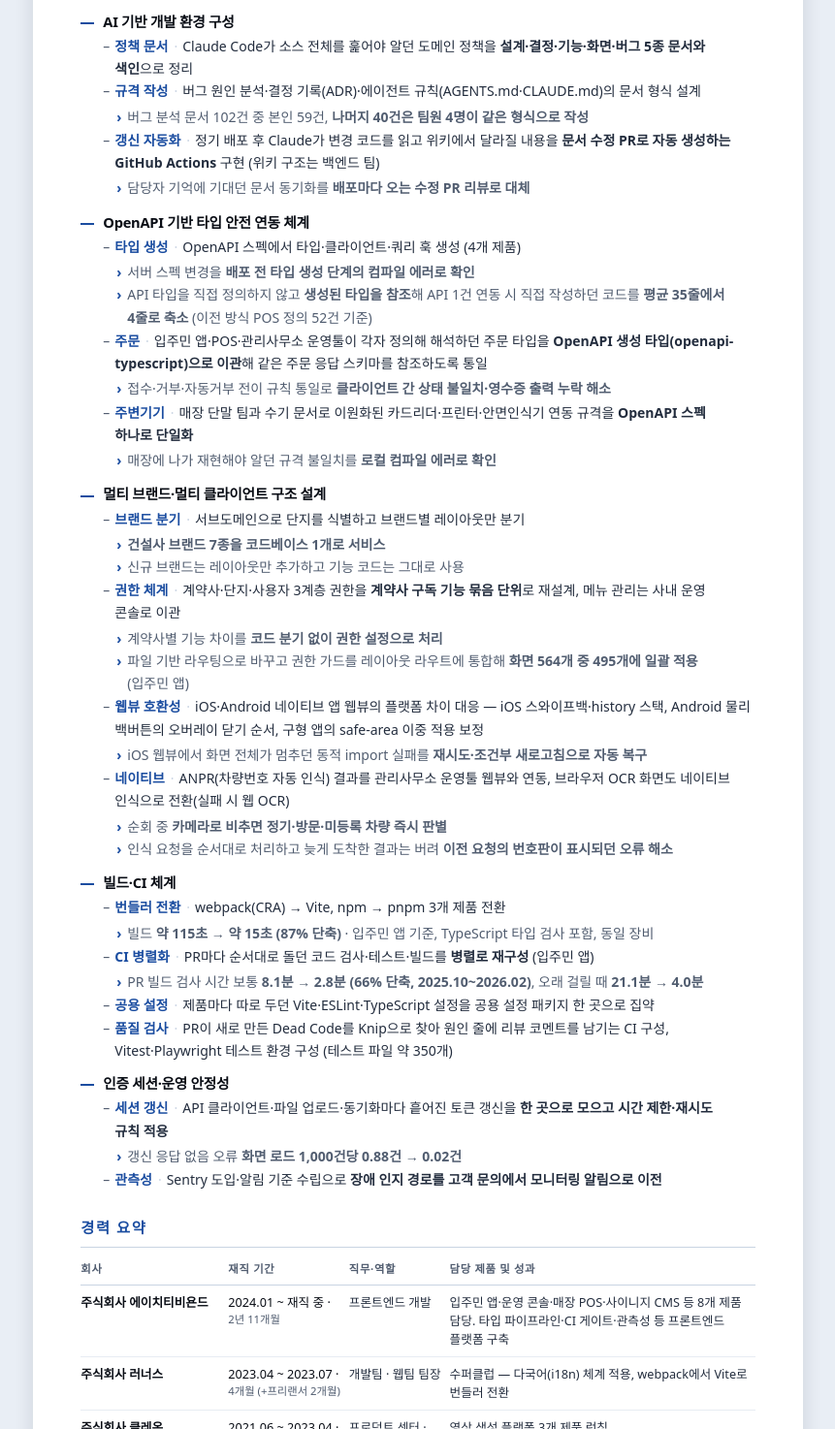
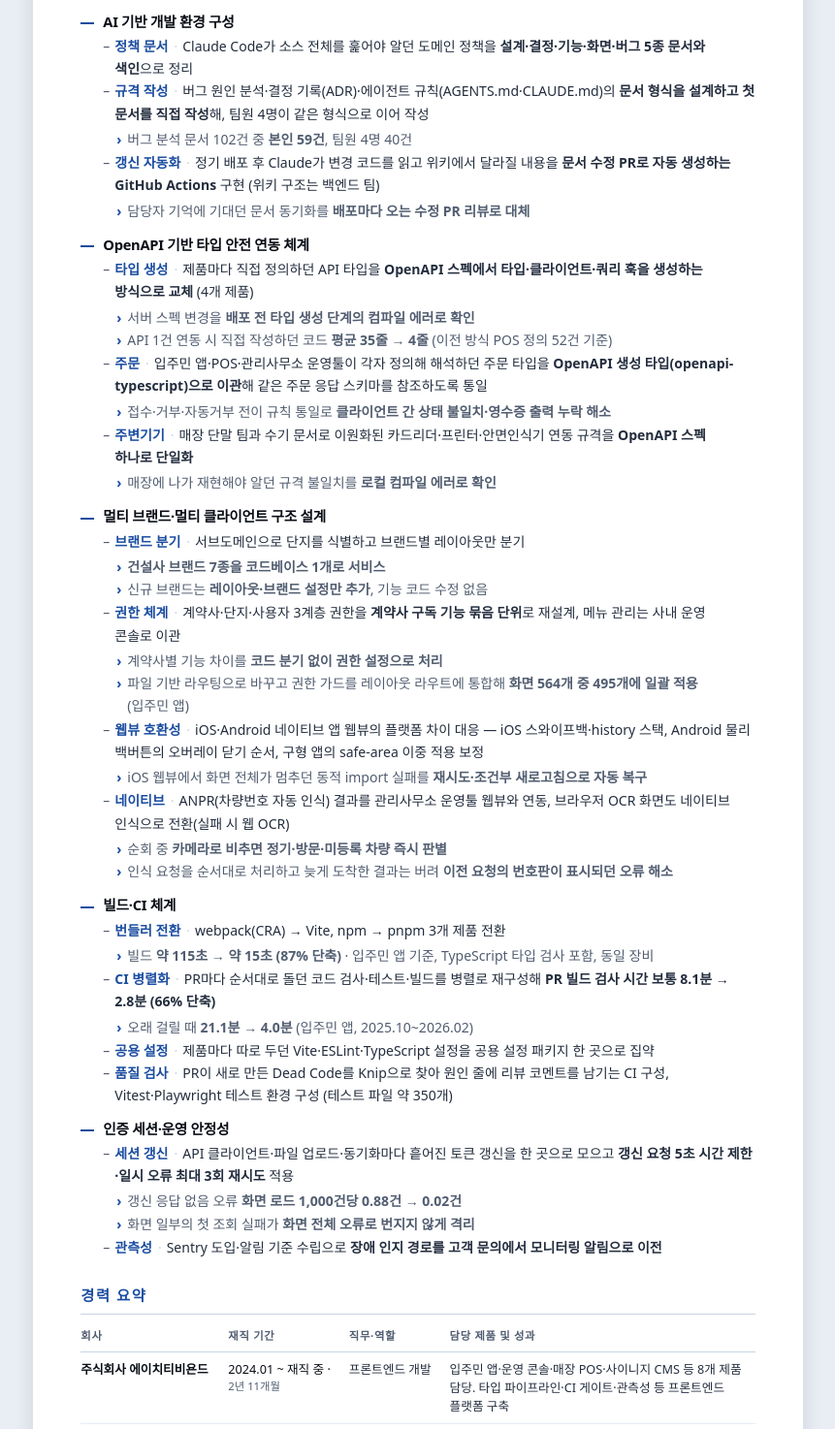
Before and after one commit to hoiya-woohyun/hoiya-woohyun.github.io, a plain HTML site: page resume.html in a window 1280 px wide. Shown: the part 699-2173 px from the top of the page at 97% size, without its empty margins (209-1070 px from the left). Drawn offline with Linux system fonts and the light colour scheme.

Commit message:
docs - 이력서 핵심 역량 문장을 문제·조치·결과 구조로 재작성
Co-Authored-By: Claude Opus 5.5 <noreply@anthropic.com>

```diff
--- a/resume.html
+++ b/resume.html
@@ -481,9 +481,9 @@
         <h3>AI 기반 개발 환경 구성</h3>
         <ul class="lines">
           <li><b class="k">정책 문서</b>Claude Code가 소스 전체를 훑어야 알던 도메인 정책을 <b>설계·결정·기능·화면·버그 5종 문서와 색인</b>으로 정리</li>
-          <li><b class="k">규격 작성</b>버그 원인 분석·결정 기록(ADR)·에이전트 규칙(AGENTS.md·CLAUDE.md)의 문서 형식 설계
+          <li><b class="k">규격 작성</b>버그 원인 분석·결정 기록(ADR)·에이전트 규칙(AGENTS.md·CLAUDE.md)의 <b>문서 형식을 설계하고 첫 문서를 직접 작성</b>해, 팀원 4명이 같은 형식으로 이어 작성
             <ul class="ev">
-              <li>버그 분석 문서 102건 중 본인 59건, <b>나머지 40건은 팀원 4명이 같은 형식으로 작성</b></li>
+              <li>버그 분석 문서 102건 중 <b>본인 59건</b>, 팀원 4명 40건</li>
             </ul>
           </li>
           <li><b class="k">갱신 자동화</b>정기 배포 후 Claude가 변경 코드를 읽고 위키에서 달라질 내용을 <b>문서 수정 PR로 자동 생성하는 GitHub Actions</b> 구현 (위키 구조는 백엔드 팀)
@@ -496,10 +496,10 @@
       <li>
         <h3>OpenAPI 기반 타입 안전 연동 체계</h3>
         <ul class="lines">
-          <li><b class="k">타입 생성</b>OpenAPI 스펙에서 타입·클라이언트·쿼리 훅 생성 (4개 제품)
+          <li><b class="k">타입 생성</b>제품마다 직접 정의하던 API 타입을 <b>OpenAPI 스펙에서 타입·클라이언트·쿼리 훅을 생성하는 방식으로 교체</b> (4개 제품)
             <ul class="ev">
               <li>서버 스펙 변경을 <b>배포 전 타입 생성 단계의 컴파일 에러로 확인</b></li>
-              <li>API 타입을 직접 정의하지 않고 <b>생성된 타입을 참조</b>해 API 1건 연동 시 직접 작성하던 코드를 <b>평균 35줄에서 4줄로 축소</b> (이전 방식 POS 정의 52건 기준)</li>
+              <li>API 1건 연동 시 직접 작성하던 코드 <b>평균 35줄 → 4줄</b> (이전 방식 POS 정의 52건 기준)</li>
             </ul>
           </li>
           <li><b class="k">주문</b>입주민 앱·POS·관리사무소 운영툴이 각자 정의해 해석하던 주문 타입을 <b>OpenAPI 생성 타입(openapi-typescript)으로 이관</b>해 같은 주문 응답 스키마를 참조하도록 통일
@@ -520,7 +520,7 @@
           <li><b class="k">브랜드 분기</b>서브도메인으로 단지를 식별하고 브랜드별 레이아웃만 분기
             <ul class="ev">
               <li><b>건설사 브랜드 7종을 코드베이스 1개로 서비스</b></li>
-              <li>신규 브랜드는 레이아웃만 추가하고 기능 코드는 그대로 사용</li>
+              <li>신규 브랜드는 <b>레이아웃·브랜드 설정만 추가</b>, 기능 코드 수정 없음</li>
             </ul>
           </li>
           <li><b class="k">권한 체계</b>계약사·단지·사용자 3계층 권한을 <b>계약사 구독 기능 묶음 단위</b>로 재설계, 메뉴 관리는 사내 운영 콘솔로 이관
@@ -550,9 +550,9 @@
               <li>빌드 <b>약 115초 → 약 15초 (87% 단축)</b> · 입주민 앱 기준, TypeScript 타입 검사 포함, 동일 장비</li>
             </ul>
           </li>
-          <li><b class="k">CI 병렬화</b>PR마다 순서대로 돌던 코드 검사·테스트·빌드를 <b>병렬로 재구성</b> (입주민 앱)
+          <li><b class="k">CI 병렬화</b>PR마다 순서대로 돌던 코드 검사·테스트·빌드를 병렬로 재구성해 <b>PR 빌드 검사 시간 보통 8.1분 → 2.8분 (66% 단축)</b>
             <ul class="ev">
-              <li>PR 빌드 검사 시간 보통 <b>8.1분 → 2.8분 (66% 단축, 2025.10~2026.02)</b>, 오래 걸릴 때 <b>21.1분 → 4.0분</b></li>
+              <li>오래 걸릴 때 <b>21.1분 → 4.0분</b> (입주민 앱, 2025.10~2026.02)</li>
             </ul>
           </li>
           <li><b class="k">공용 설정</b>제품마다 따로 두던 Vite·ESLint·TypeScript 설정을 공용 설정 패키지 한 곳으로 집약</li>
@@ -562,9 +562,10 @@
       <li>
         <h3>인증 세션·운영 안정성</h3>
         <ul class="lines">
-          <li><b class="k">세션 갱신</b>API 클라이언트·파일 업로드·동기화마다 흩어진 토큰 갱신을 <b>한 곳으로 모으고 시간 제한·재시도 규칙 적용</b>
+          <li><b class="k">세션 갱신</b>API 클라이언트·파일 업로드·동기화마다 흩어진 토큰 갱신을 한 곳으로 모으고 <b>갱신 요청 5초 시간 제한·일시 오류 최대 3회 재시도</b> 적용
             <ul class="ev">
               <li>갱신 응답 없음 오류 <b>화면 로드 1,000건당 0.88건 → 0.02건</b></li>
+              <li>화면 일부의 첫 조회 실패가 <b>화면 전체 오류로 번지지 않게 격리</b></li>
             </ul>
           </li>
           <li><b class="k">관측성</b>Sentry 도입·알림 기준 수립으로 <b>장애 인지 경로를 고객 문의에서 모니터링 알림으로 이전</b></li>
```
Also changed, not shown: src/이력서.html (+9 -8 lines), 4 other files.
